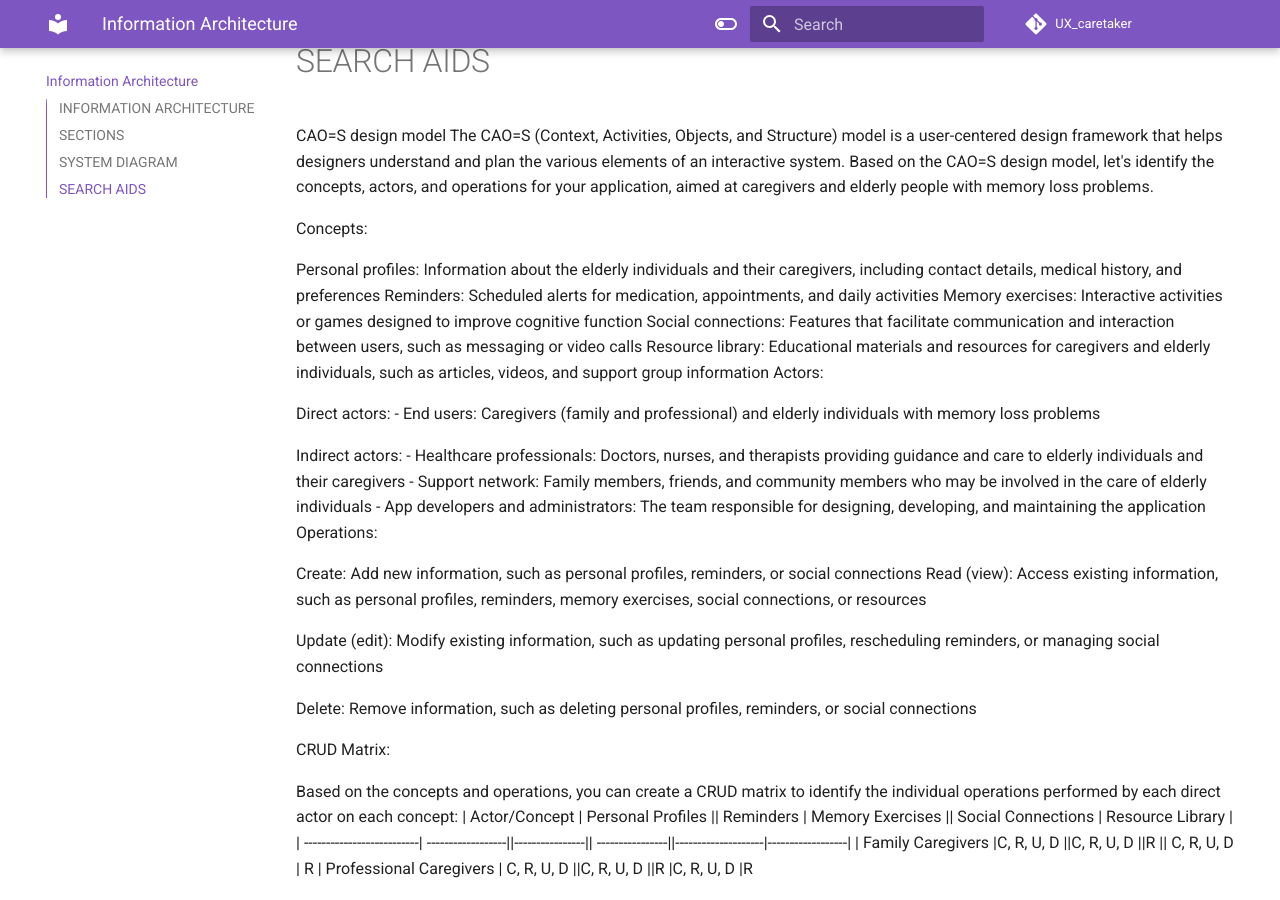
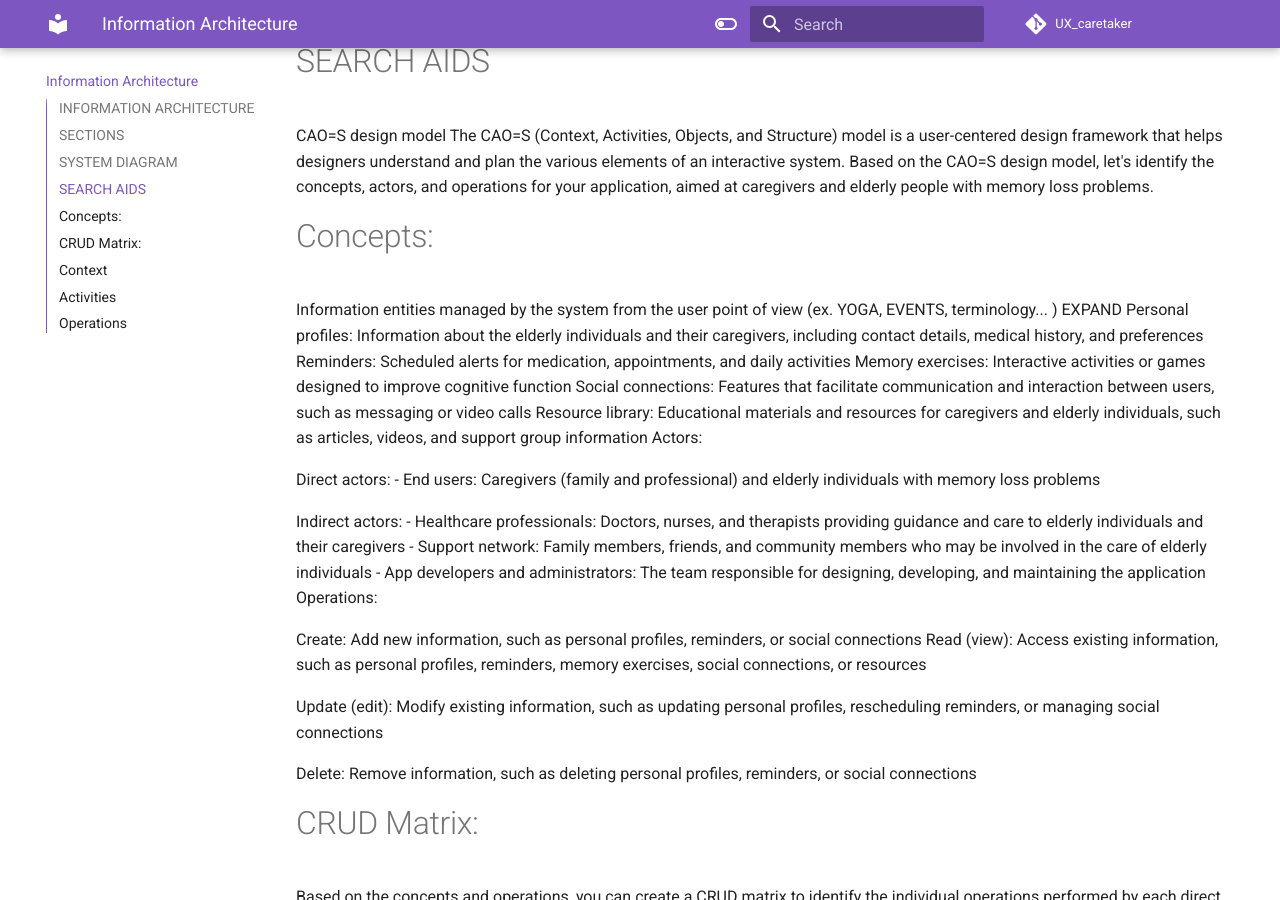
Before and after one commit to teragramgius/GherryPlus, an MkDocs documentation site: the page built from docs/architecture.md, in a window 1280 px wide and 900 px high, scrolled down 413 px. Built offline with MkDocs 1.6.1 and Material for MkDocs 9.7.7, drawn with Linux system fonts in a browser that asks for light colours; comment, search, counter and statistics services are not loaded; the version menu is left out; some of the changed text lies outside the part shown.

Commit message:
Update architecture.md

```diff
--- a/docs/architecture.md
+++ b/docs/architecture.md
@@ -12,8 +12,8 @@ grouping of these components into broader sections.
 CAO=S design model
 The CAO=S (Context, Activities, Objects, and Structure) model is a user-centered design framework that helps designers understand and plan the various elements of an interactive system. Based on the CAO=S design model, let's identify the concepts, actors, and operations for your application, aimed at caregivers and elderly people with memory loss problems.
 
-Concepts:
-
+# Concepts:
+Information entities managed by the system from the user point of view (ex. YOGA, EVENTS, terminology... ) EXPAND
 Personal profiles: Information about the elderly individuals and their caregivers, including contact details, medical history, and preferences Reminders: Scheduled alerts for medication, appointments, and daily activities Memory exercises: Interactive activities or games designed to improve cognitive function Social connections: Features that facilitate communication and interaction between users, such as messaging or video calls Resource library: Educational materials and resources for caregivers and elderly individuals, such as articles, videos, and support group information Actors:
 
 Direct actors: - End users: Caregivers (family and professional) and elderly individuals with memory loss problems
@@ -26,7 +26,7 @@ Update (edit): Modify existing information, such as updating personal profiles,
 
 Delete: Remove information, such as deleting personal profiles, reminders, or social connections
 
-CRUD Matrix:
+# CRUD Matrix:
 
 Based on the concepts and operations, you can create a CRUD matrix to identify the individual operations performed by each direct actor on each concept: | Actor/Concept | Personal Profiles || Reminders | Memory Exercises || Social Connections | Resource Library | | --------------------------| ------------------||----------------|| ----------------||--------------------|------------------| | Family Caregivers |C, R, U, D ||C, R, U, D ||R || C, R, U, D | R | Professional Caregivers | C, R, U, D ||C, R, U, D ||R |C, R, U, D |R
 
@@ -50,11 +50,11 @@ Advanced search: Provide an advanced search option for users who want to perform
 
 Search analytics: Analyze search data to identify frequently searched terms or common user queries, and use this information to improve content organization, search functionality, and overall user experience.
 
-Context
+# Context
 
 Elderly individuals with memory loss problems and their caregivers (both family members and professionals) are the primary users. Users may access the app on various devices, such as smartphones, tablets, or computers. The app may be used in different environments, including homes, assisted living facilities, or healthcare centers.
 
-Activities
+# Activities
 
 Managing medications, including scheduling, reminders, and tracking adherence
 Engaging in cognitive exercises to help improve memory and cognitive function
@@ -76,3 +76,8 @@ Cognitive Exercises: Memory games, personalized recommendations, and progress tr
 Social Connection: Support groups, forums, direct messaging, and local events
 Resources: Educational materials, expert advice, and external resources
 Personal Section: User profile, settings, customization options, personalized content, and progress tracking
+
+# Operations
+Based on the CRUD model:
+Create Read (view) Update (edit) Delete for each concept(previously defined).
+Individual operations performed by individual actors on individual concepts are discovered hrough a table, representing, for each actor, the Cartesian product between the operation types and the concepts. Our only actor is the end user, so we only need to provide one table.
```
